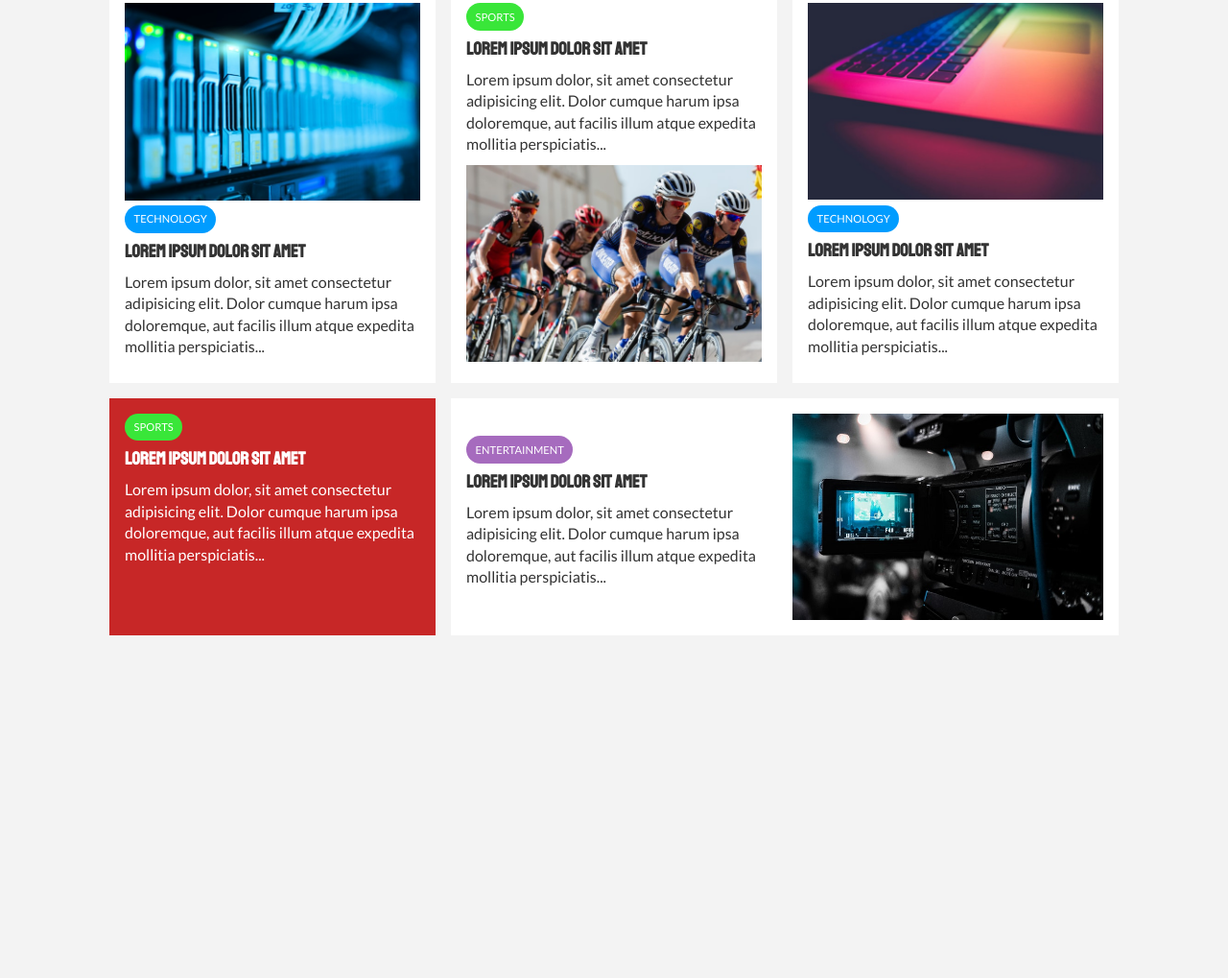
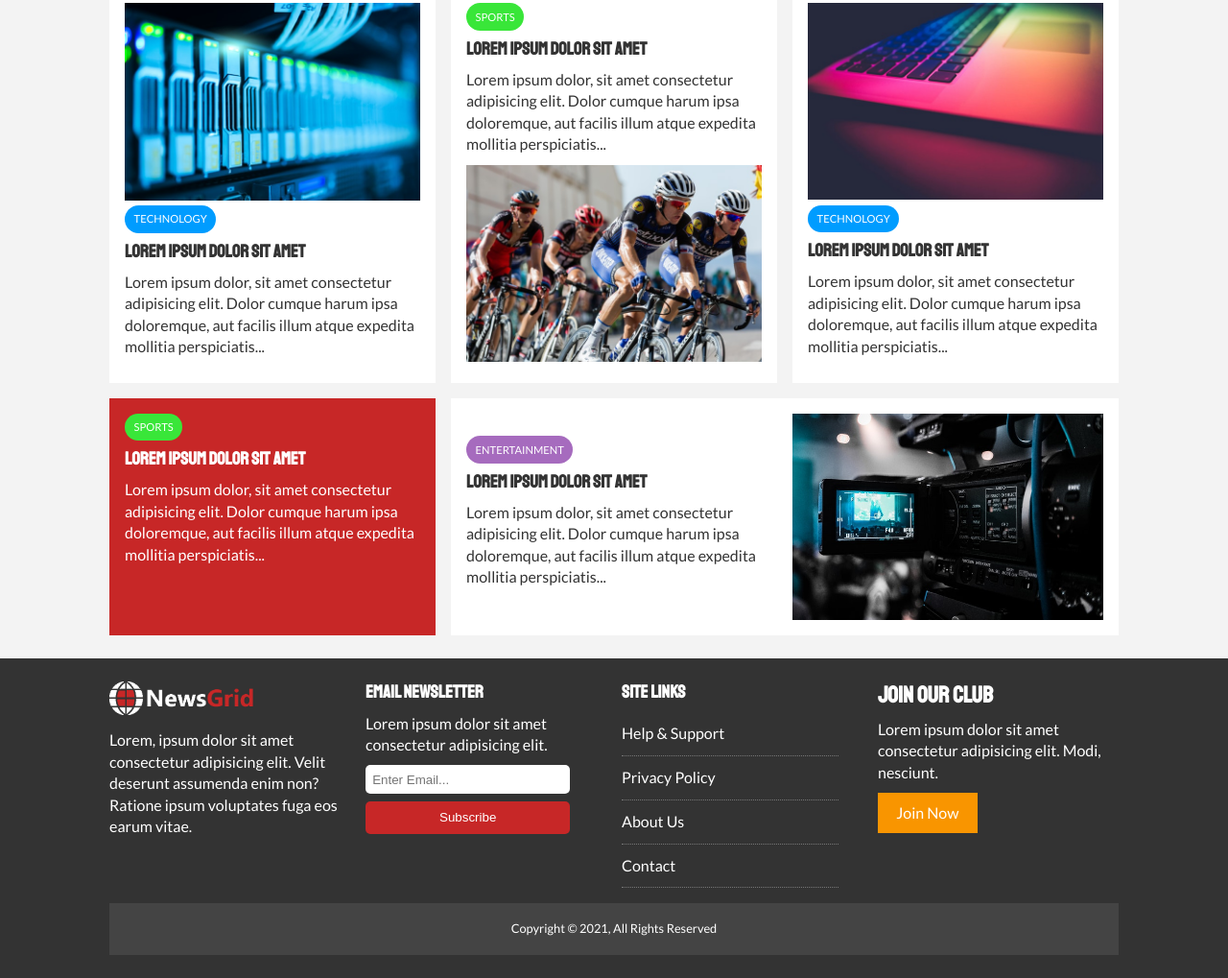
Before and after one commit to Oussama-Moussaoui/News-Website-With-Grid, a plain HTML site: page index.html in a window 1280 px wide. Shown: the part 957-1976 px from the top of the page at 96% size. Before the commit the page ends 1643 px from the top, so only its background shows below. Drawn offline with Linux system fonts and the light colour scheme.

Commit message:
Added markup and css for the Main Footer

```diff
--- a/css/style.css
+++ b/css/style.css
@@ -115,7 +115,7 @@ img {
     color: #fff;
     border: none;
     cursor: pointer;
-    transition: 0.3s transform ease;
+    transition: 0.3s opacity ease;
 }
 
 .btn-snd { background: var(--snd-clr); }
@@ -129,7 +129,6 @@ img {
 
 .btn:hover {
     opacity: 0.9;
-    transform: translateY(-2px);
 }
 
 .p1 { padding: 1rem; }
@@ -237,3 +236,46 @@ img {
 #home-articles .articles-container > *:last-child {
     grid-column: 2 / span 2;
 }
+
+/* Main Footer */
+#main-footer img {
+    width: 150px;
+}
+
+#main-footer .footer-content {
+    display: grid;
+    grid-template-columns: repeat(4, 1fr);
+    grid-gap: 1rem;
+}
+
+#main-footer .footer-content > *:last-child {
+    grid-column: 1 / span 4;
+    text-align: center;
+    background: #444;
+    padding: .5rem;
+    font-size: 0.8rem;
+}
+
+#main-footer .footer-content form input[type='submit'] {
+    width: 85%;
+    border-radius: 5px;
+}
+
+#main-footer .footer-content form input[type='email'] {
+    width: 85%;
+    margin-bottom: .5rem;
+    padding: 0.45rem;
+    border: none;
+    outline: none;
+    border-radius: 5px;
+}
+
+#main-footer .footer-content ul li {
+    width: 90%;
+    padding: 0.7rem 0;
+    border-bottom: 1px #777 dotted;
+}
+
+#main-footer .footer-content ul li a:hover {
+    color: var(--primary-clr);
+}
--- a/index.html
+++ b/index.html
@@ -132,6 +132,40 @@
             </div>
         </div>
     </section>
+
+    <footer id="main-footer" class="bg-dark py2">
+        <div class="container footer-content">
+            <div>
+                <img src="img/logo_light.png">
+                <p>Lorem, ipsum dolor sit amet consectetur adipisicing elit. Velit deserunt assumenda enim non? Ratione ipsum voluptates fuga eos earum vitae.</p>
+            </div>
+            <div>
+                <h3>Email Newsletter</h3>
+                <p>Lorem ipsum dolor sit amet consectetur adipisicing elit.</p>
+                <form action="">
+                    <input type="email" name="email" placeholder="Enter Email...">
+                    <input type="submit" class="btn btn-block" value="Subscribe">
+                </form>
+            </div>
+            <div>
+                <h3>SITE LINKS</h3>
+                <ul>
+                    <li><a href="#">Help & Support</a></li>
+                    <li><a href="#">Privacy Policy</a></li>
+                    <li><a href="#">About Us</a></li>
+                    <li><a href="#">Contact</a></li>
+                </ul>
+            </div>
+            <div>
+                <h2>Join Our Club</h2>
+                <p>Lorem ipsum dolor sit amet consectetur adipisicing elit. Modi, nesciunt.</p>
+                <a href="#" class="btn btn-snd">Join Now</a>
+            </div>
+            <div>
+                <p>Copyright &copy; 2021, All Rights Reserved</p>
+            </div>
+        </div>
+    </footer>
 </body>
 
 </html>
```
